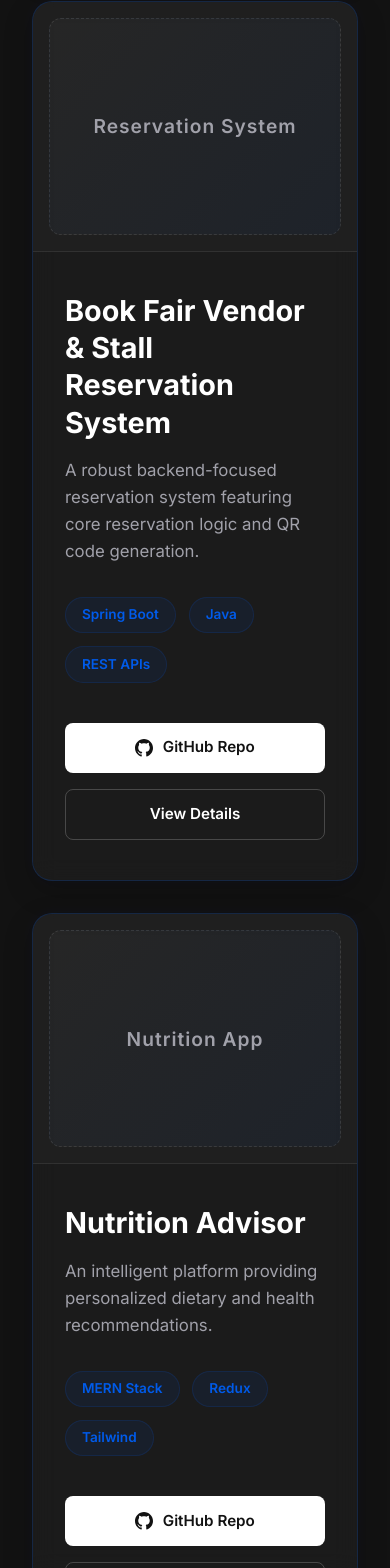
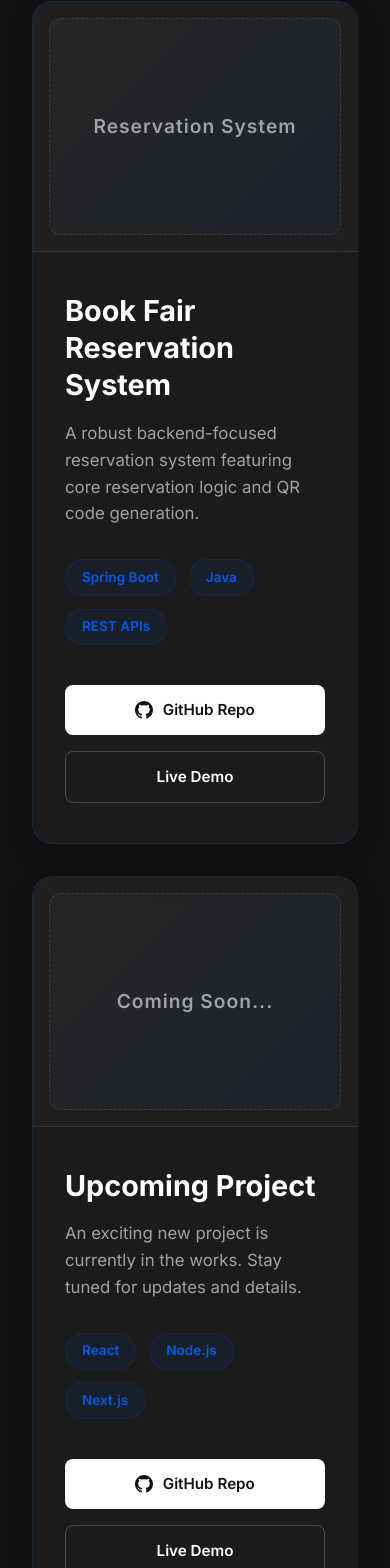
Before and after one commit to nadeera-se22018/mern-portfolio, a React app in the folder frontend/: page / in a window 390 px wide. Shown: the part 4338-5906 px from the top of the page. Built offline with nearby package versions, Linux system fonts and the light colour scheme; the HTML template or start-up script is replaced by a standard one.

Commit message:
feat: add ContactForm and Projects components with responsive styling

```diff
--- a/frontend/src/components/Projects.jsx
+++ b/frontend/src/components/Projects.jsx
@@ -3,28 +3,31 @@ import './Projects.css';
 
 const projectsData = [
     {
+        id: 1,
         title: 'BinkeyitApp',
         description: 'A comprehensive E-commerce platform delivering seamless shopping experiences.',
-        technologies: ['MongoDB', 'Express.js', 'React', 'Node.js'],
+        techStack: ['MongoDB', 'Express.js', 'React', 'Node.js'],
         githubLink: '#',
-        detailsLink: '#',
+        liveDemo: '#',
         imagePlaceholder: 'BinkeyitApp'
     },
     {
-        title: 'Book Fair Vendor & Stall Reservation System',
+        id: 2,
+        title: 'Book Fair Reservation System',
         description: 'A robust backend-focused reservation system featuring core reservation logic and QR code generation.',
-        technologies: ['Spring Boot', 'Java', 'REST APIs'],
+        techStack: ['Spring Boot', 'Java', 'REST APIs'],
         githubLink: '#',
-        detailsLink: '#',
+        liveDemo: '#',
         imagePlaceholder: 'Reservation System'
     },
     {
-        title: 'Nutrition Advisor',
-        description: 'An intelligent platform providing personalized dietary and health recommendations.',
-        technologies: ['MERN Stack', 'Redux', 'Tailwind'],
+        id: 3,
+        title: 'Upcoming Project',
+        description: 'An exciting new project is currently in the works. Stay tuned for updates and details.',
+        techStack: ['React', 'Node.js', 'Next.js'],
         githubLink: '#',
-        detailsLink: '#',
-        imagePlaceholder: 'Nutrition App'
+        liveDemo: '#',
+        imagePlaceholder: 'Coming Soon...'
     }
 ];
 
@@ -38,8 +41,8 @@ const Projects = () => {
                 </div>
 
                 <div className="projects-grid">
-                    {projectsData.map((project, index) => (
-                        <div className="project-card" key={index}>
+                    {projectsData.map(project => (
+                        <div className="project-card" key={project.id}>
                             <div className="project-image-container">
                                 <div className="project-image-placeholder">
                                     <span>{project.imagePlaceholder}</span>
@@ -50,7 +53,7 @@ const Projects = () => {
                                 <p className="project-description">{project.description}</p>
 
                                 <div className="project-tech-stack">
-                                    {project.technologies.map((tech, i) => (
+                                    {project.techStack.map((tech, i) => (
                                         <span className="tech-badge" key={i}>{tech}</span>
                                     ))}
                                 </div>
@@ -60,7 +63,7 @@ const Projects = () => {
                                         <svg viewBox="0 0 24 24" fill="currentColor" width="18" height="18"><path d="M12 0c-6.626 0-12 5.373-12 12 0 5.302 3.438 9.8 8.207 11.387.599.111.793-.261.793-.577v-2.234c-3.338.726-4.033-1.416-4.033-1.416-.546-1.387-1.333-1.756-1.333-1.756-1.089-.745.083-.729.083-.729 1.205.084 1.839 1.237 1.839 1.237 1.07 1.834 2.807 1.304 3.492.997.107-.775.418-1.305.762-1.604-2.665-.305-5.467-1.334-5.467-5.931 0-1.311.469-2.381 1.236-3.221-.124-.303-.535-1.524.117-3.176 0 0 1.008-.322 3.301 1.23.957-.266 1.983-.399 3.003-.404 1.02.005 2.047.138 3.006.404 2.291-1.552 3.297-1.23 3.297-1.23.653 1.653.242 2.874.118 3.176.77.84 1.235 1.911 1.235 3.221 0 4.609-2.807 5.624-5.479 5.921.43.372.823 1.102.823 2.222v3.293c0 .319.192.694.801.576 4.765-1.589 8.199-6.086 8.199-11.386 0-6.627-5.373-12-12-12z" /></svg>
                                         GitHub Repo
                                     </a>
-                                    <a href={project.detailsLink} className="p-btn p-btn-secondary">View Details</a>
+                                    <a href={project.liveDemo} className="p-btn p-btn-secondary">Live Demo</a>
                                 </div>
                             </div>
                         </div>
```
